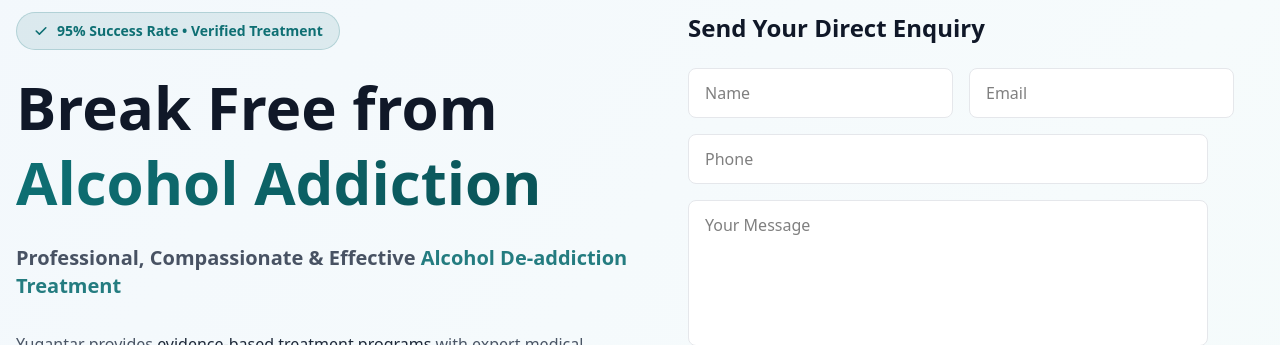
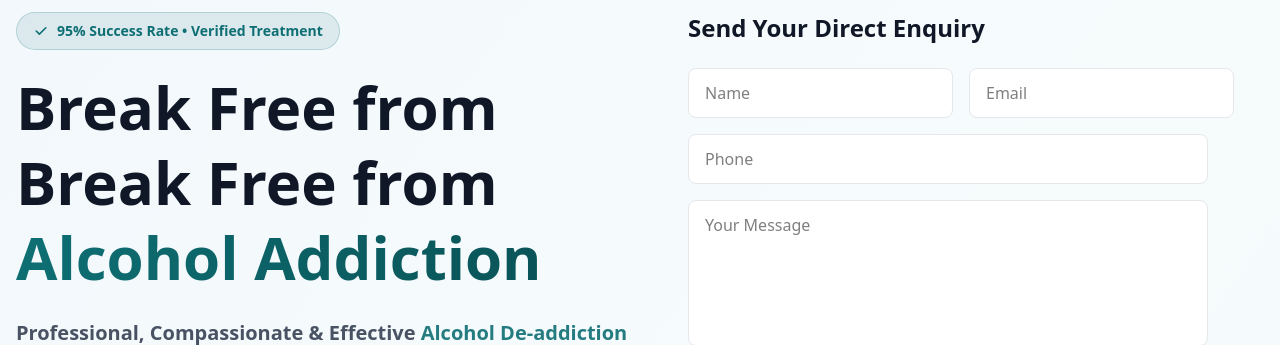
Before and after one commit to ladali-123/Yugantar, a React (Vite) app: page / in a window 1280 px wide. Shown: the part 124-469 px from the top of the page. Built offline with nearby package versions, Linux system fonts and the light colour scheme.

Commit message:
committed

```diff
--- a/src/components/HeroBanner.jsx
+++ b/src/components/HeroBanner.jsx
@@ -57,7 +57,7 @@ const HeroBanner = () => {
          text-3xl sm:text-4xl lg:text-5xl xl:text-6xl font-bold text-gray-900 leading-tight mb-6
   text-center md:text-left
 ">
-
+              Break Free from{" "}
               <span className="block sm:inline">Break Free from</span>{" "}
   <span className="bg-gradient-to-r from-[#0E6F73] to-[#0a5458] bg-clip-text text-transparent">
     Alcohol Addiction
```
